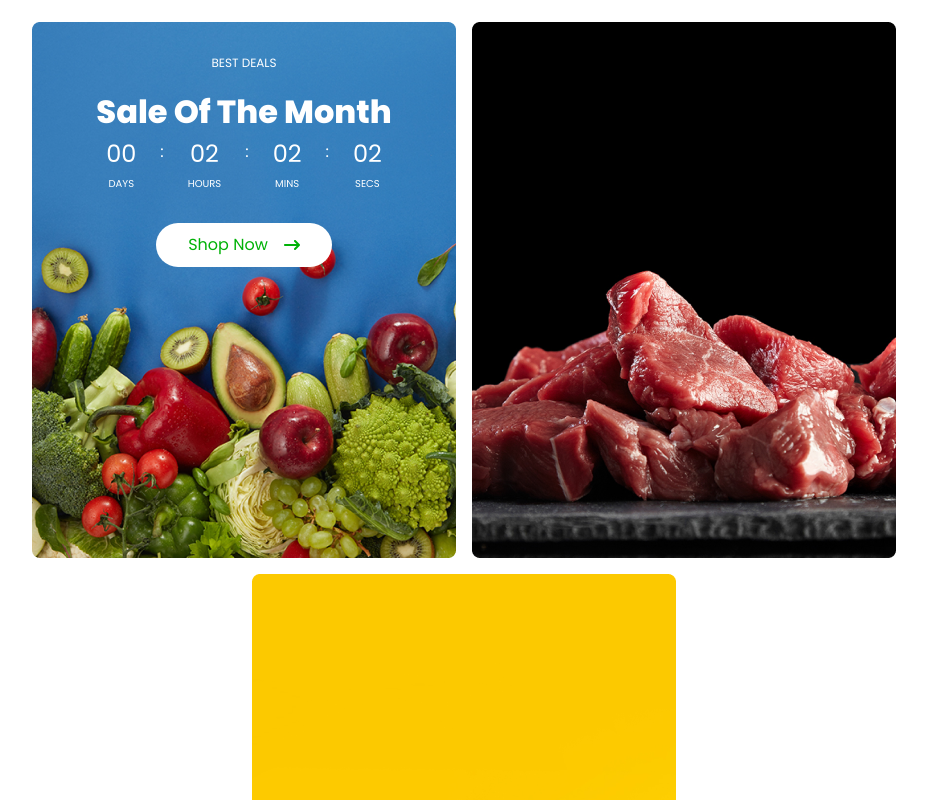
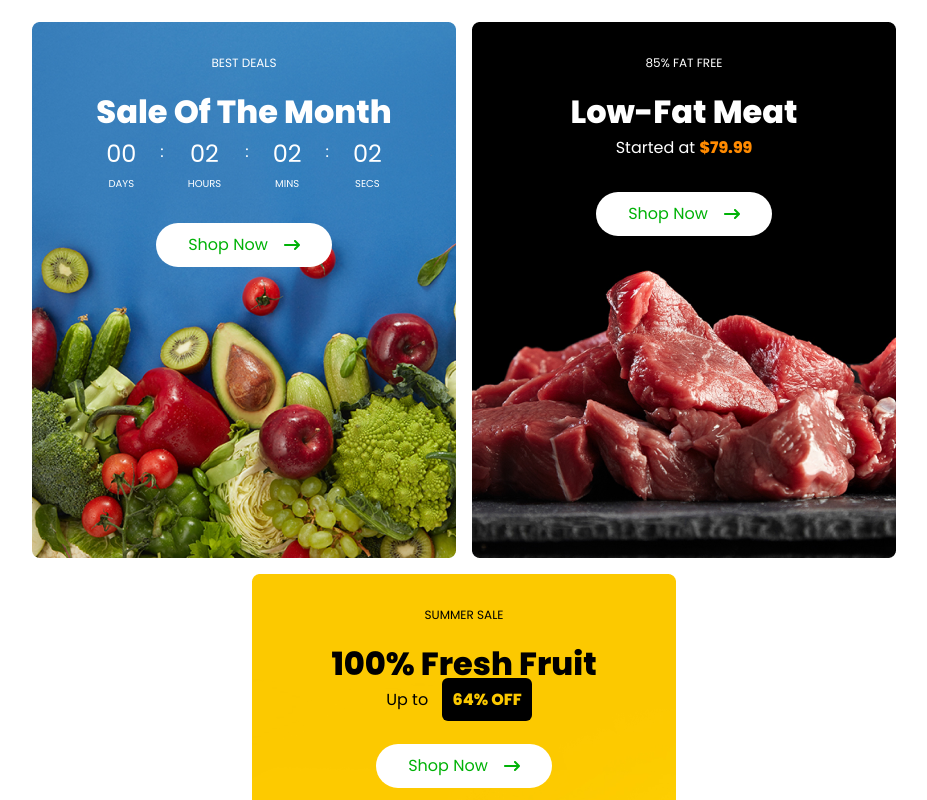
Before and after one commit to KodeNinj/Ecobazar, a Next.js app: page / in a window 1280 px wide. Shown: the part 2980-3780 px from the top of the page, without its empty margins (176-1103 px from the left). Built offline with nearby package versions, Linux system fonts and the light colour scheme.

Commit message:
updated the remaining cards

```diff
--- a/src/Data/PopularProducts.js
+++ b/src/Data/PopularProducts.js
@@ -71,7 +71,7 @@ const PopularProducts = [
 		id: 7,
 		name: "Corn",
 		new_price: 34.0,
-		img: require("../Assets/Product/5.png"),
+		img: require("../Assets/Product/7.png"),
 		rating: 3,
 		isLiked: false,
 		viewClicked: false,
--- a/src/app/globals.css
+++ b/src/app/globals.css
@@ -15,6 +15,7 @@
 	--shopgrey: #4d4d4d;
 	--bordercolor: #e6e6e6;
 	--iconBg: #f2f2f2;
+	--yellow: #fcc900;
 }
 body {
 	user-select: none;
@@ -92,7 +93,7 @@ body {
 }
 @layer components {
 	.cardTime {
-		@apply flex gap-1 flex-col text-center font-medium lg:text-[24px] md:text-[20px] text-[18px] ;
+		@apply flex gap-1 flex-col text-center font-medium lg:text-[24px] md:text-[20px] text-[18px];
 	}
 	.cardTime span {
 		@apply font-normal text-[10px];
--- a/src/components/BannerCards/index.tsx
+++ b/src/components/BannerCards/index.tsx
@@ -11,7 +11,7 @@ const BannerCards = () => {
 					alt="sale img"
 				/>
 				<div className="absolute top-[32px] flex items-center w-full flex-col text-white">
-					<div className="subtext text-[12px] uppercase mb-[16px]">
+					<div className="subtext text-[12px] uppercase mb-[16px] font-medium">
 						Best Deals
 					</div>
 					<div className="mainHeader lg:text-[32px] md:text-[24px] text-[20px] capitalize font-bold">
@@ -40,17 +40,50 @@ const BannerCards = () => {
 					</button>
 				</div>
 			</div>
+			{/* end of first card */}
 			<div className="lowFat relative">
 				<Image
 					src={require("../../Assets/bannerCard/lowfat.png")}
 					alt="sale img"
 				/>
+				<div className="absolute top-[32px] flex items-center w-full flex-col text-white">
+					<div className="subtext text-[12px] uppercase mb-[16px] font-medium">
+						85% Fat Free
+					</div>
+					<div className="mainHeader lg:text-[32px] md:text-[24px] text-[20px] capitalize font-bold">
+						Low-Fat Meat
+					</div>
+					<p>
+						Started at{" "}
+						<span className="font-bold text-[var(--warning)]">$79.99</span>
+					</p>
+					<button className="flex items-center justify-center gap-[16px] px-[32px] py-[10px] bg-white text-[var(--Primary)] rounded-full my-[32px]">
+						Shop Now <FaArrowRightLong />
+					</button>
+				</div>
 			</div>
 			<div className="freshFruit relative">
 				<Image
 					src={require("../../Assets/bannerCard/freshFruit.png")}
 					alt="sale img"
 				/>
+				<div className="absolute top-[32px] flex items-center w-full flex-col text-black">
+					<div className="subtext text-[12px] uppercase mb-[16px] font-medium">
+						Summer Sale
+					</div>
+					<div className="mainHeader lg:text-[32px] md:text-[24px] text-[20px] capitalize font-bold">
+						100% Fresh Fruit
+					</div>
+					<p>
+						Up to{" "}
+						<span className="px-[10px] py-[10px] bg-black font-bold text-[var(--yellow)] rounded-md mx-[10px]">
+							64% OFF
+						</span>
+					</p>
+					<button className="flex items-center justify-center gap-[16px] px-[32px] py-[10px] bg-white text-[var(--Primary)] rounded-full my-[32px]">
+						Shop Now <FaArrowRightLong />
+					</button>
+				</div>
 			</div>
 		</section>
 	);
```
